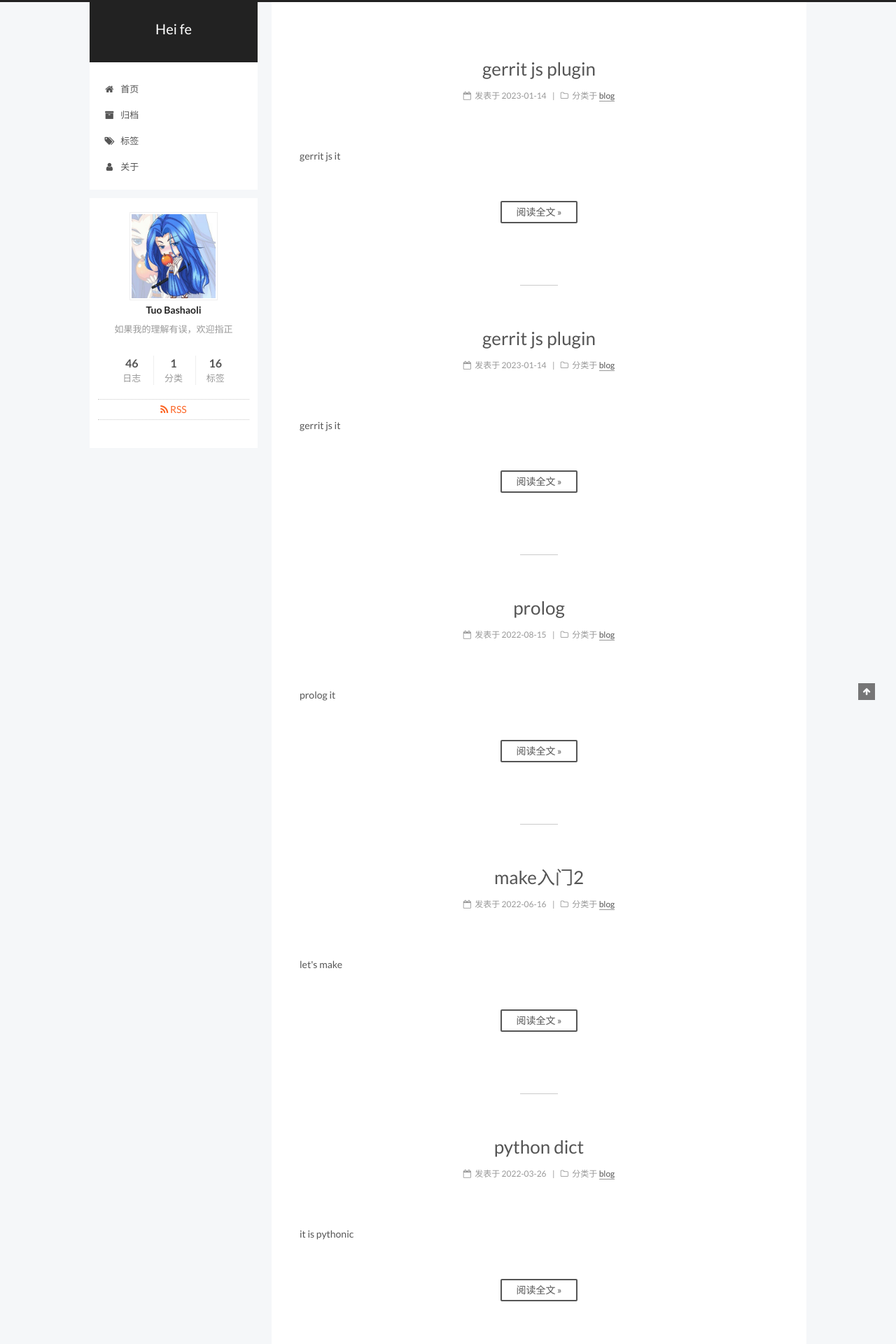
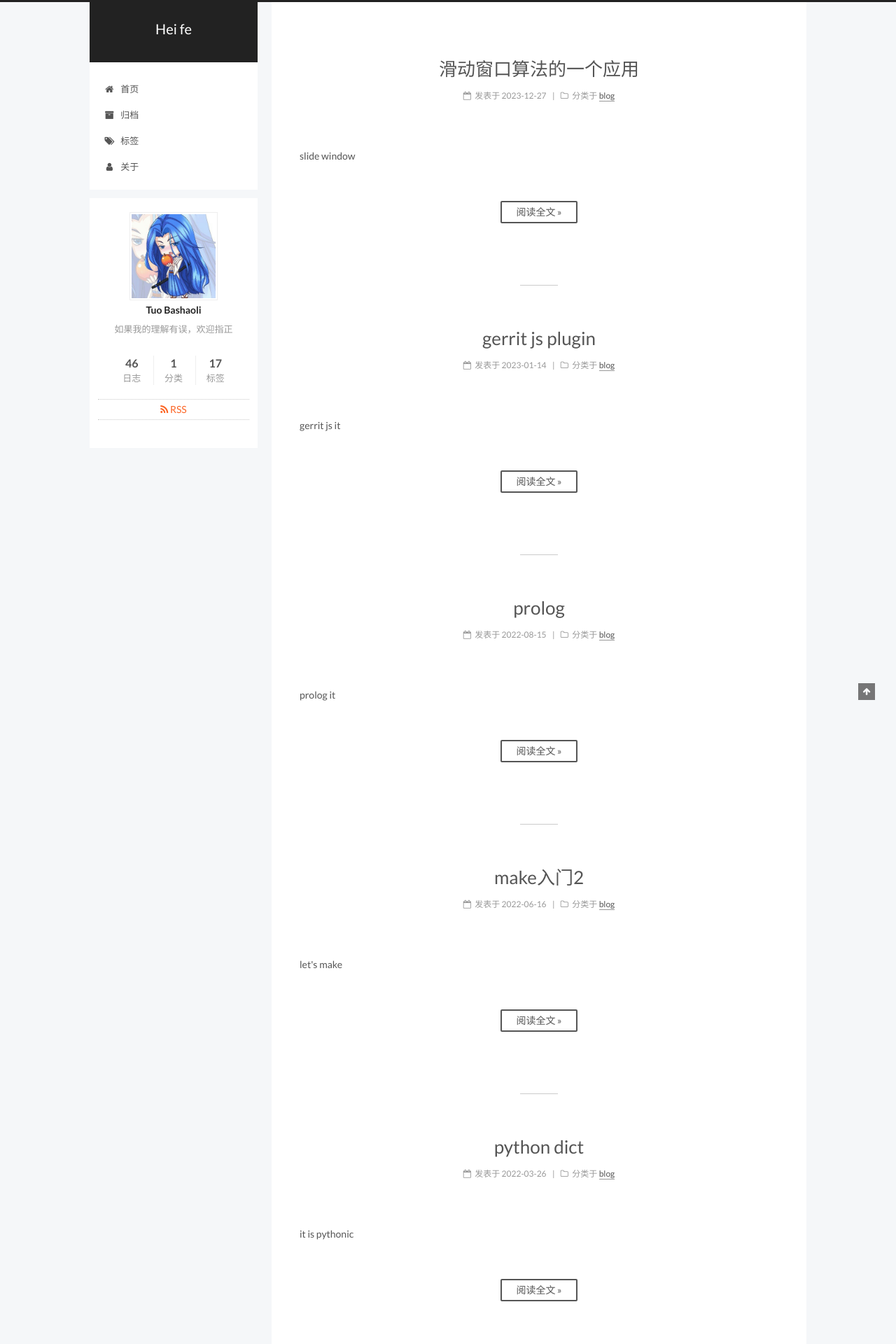
Before and after one commit to tuobashaoli/tuobashaoli.github.io, a Jekyll site: the page built from index.html, in a window 1280 px wide. Shown: the top 1920 px of the page at 70% size. Built offline with Jekyll 4.4.1, drawn with Linux system fonts in a browser that asks for light colours; the list of posts is cut into pages by our own code; comment, search, counter and statistics services are not loaded; part of the change alters nothing that is shown.

Commit message:
update algo

````diff
--- a/_posts/2023-12-27-algo.markdown
+++ b/_posts/2023-12-27-algo.markdown
@@ -1,98 +1,29 @@
 ---
 categories: blog
-date: '2023-01-14 21:56:18'
-description: gerrit js it
+date: '2023-12-27 22:56:18'
+description: slide window
 layout: post
 published: True
-title: "gerrit js plugin"
-tags: gerrit
+title: "滑动窗口算法的一个应用"
+tags: algo
 ---
 
-# 随便说下
+# 我是在瞎说
 
-当前做了一些gerrit的插件开发，主要是前端的js插件，记录一些坑
-
-主要文档
-
-- [官方插件说明](https://www.gerritcodereview.com/plugins.html)
-
-- 自己搭建的gerrit的前端插件地址： `http://localhost:89/Documentation/pg-plugin-dev.html`
-
-# 入门
-
-文档中给了一个最简单的前端插件使用，将下面这个js放到gerrit安装目录中的plugins目录中，就可以直接生效了
-
-```javascript
-Gerrit.install(plugin => {
-  const domHook = plugin.hook('reply-text');
-  domHook.onAttached(element => {
-    if (!element.content) { return; }
-    // element.content is a reply dialog text area.
-  });
-});
-
-```
-
-# hook
-
-这个`reply-text`就是页面上的一个组件，可以hook的组件必须是官方支持的，具体那些页面组件可以hook，在`http://localhost:89/Documentation/pg-plugin-endpoints.html`
-
-这里面就有一个比较坑人的地方，就是文档里面提示了有一些参数可以使用，比如当hook的对象是`change-view-integration`的时候，提示有change和revision这个俩个参数可以使用，
-
-但是结合上面的示例代码，发现根本没有这俩个参数！翻遍了所有文档，都没见到如何使用这俩个参数，试了无数遍，最终发现，这俩个参数是存在`element`对象里面的字段，所以可以如下调用
-
-```
-Gerrit.install(plugin => {
-  const endpoint = 'change-view-integration';
-  plugin.hook(endpoint).onAttached(element => {
-    console.log(element.change);
-    console.log(element.revision);
-  });
-});
-```
-
-# Promise
-
-在查看到高级api的时候，发现`restApi`有接口返回Promise对象,所以需要学习一下
-
-# 一个复制出所有topic其他提交的按钮
-
-```javascript
-Gerrit.install(plugin => {
-  const endpoint = 'commit-container';
-  const domHook = plugin.hook(endpoint);
-
-  function copyToClipboard(s) {
-            if (window.clipboardData) {
-                window.clipboardData.setData('text', s);
-            } else {
-                (function(s) {
-                    document.oncopy = function(e) {
-                        e.clipboardData.setData('text', s);
-                        e.preventDefault();
-                        document.oncopy = null;
-                    }
-                })(s);
-                document.execCommand('Copy');
-            }
-        }
+最近遇到一个问题，就是jenkins job上传日志到es的时候，需要针对关键字前后各100行进行上传，其余的全部丢弃，（别问我为什么丢弃，es不至于这点儿日志里都撑不住），但是日志是实时的流式生成，logstash似乎不直接支持这类处理，所以需要自己想点儿法子
 
 
-  domHook.onAttached(element => {
-    const el = element.appendChild(document.createElement('button'));
-    el.innerHTML = "copy"
-    el.onclick = function(){
-      topic_changes = document.getElementById("app").shadowRoot.getElementById("app-element").shadowRoot.querySelector("main gr-change-view").shadowRoot.getElementById("relatedChanges").shadowRoot.querySelector("gr-endpoint-decorator").querySelector("#sameTopic > gr-related-collapse").getElementsByTagName("gr-related-change")
-    console.log(topic_changes.length);
-    changes = []
-    for(var index = 0; index< topic_changes.length;index++){
-      change_href = window.location.href.replace(window.location.pathname,"") + topic_changes[index].shadowRoot.querySelector("a").getAttribute("href");
-      console.log(change_href);
-      changes.push(change_href);
-    }
-      copyToClipboard(changes.join());
+# 我爱说实话
 
-    }
-  });
-});
-```
+那么维护一个滑动窗口就很有必要了，
+
+1. 初始化一个滑动窗口，这个窗口容量为201，内容是空的
+2. 初始化一个flag = false，表明窗口内有没有包含关键字的一行日志
+3. 每当生成一行日志，
+	1. 如果这行日志不包括关键字，那么把这行日志入栈滑动窗口
+	2. 如果包括关键字，那么把这行日志入栈滑动窗口，并记录关键字位置/坐标1，并记录此时已经找到关键字了flag = true，准备100行后上传日志，即把窗口的剩余容量调整为100
+	3. 如果接下来又遇到了一行包括关键字的日志，但是窗口还没填满，那么再次将窗口的剩余容量调整为100
+	4. 一旦窗口满了，如果flag == true，将窗口内的所有日志上传，然后清空重置窗口和flag，当然，flag == false，也清空充值窗口和flag。
+	5. 循环以上1-4即可
+
+时间为O(n)，空间大概也是O(n)吧，不是很确定
````
